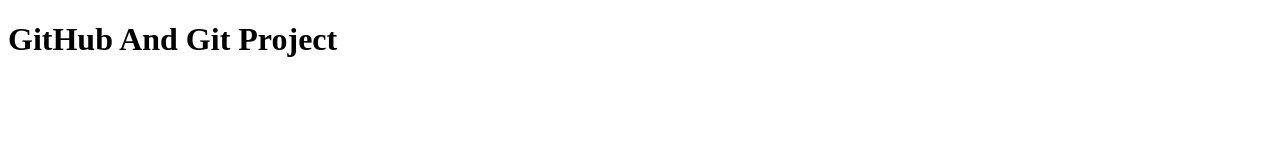
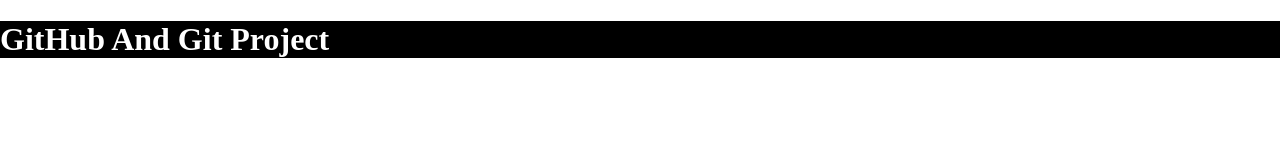
Before and after one commit to 7984686717/GitRepo, a plain HTML site: page index.html in a window 1280 px wide. Drawn offline with Linux system fonts and the light colour scheme.

Commit message:
add file

```diff
--- a/index.html
+++ b/index.html
@@ -4,6 +4,7 @@
     <meta charset="UTF-8">
     <meta name="viewport" content="width=device-width, initial-scale=1.0">
     <title>Document</title>
+    <link rel="stylesheet" href="style.css">
 </head>
 <body>
     <h1>GitHub And Git Project</h1>
--- /dev/null
+++ b/style.css
@@ -0,0 +1,9 @@
+body{
+    padding: 0;
+    margin: 0;
+    box-sizing: border-box;
+}
+h1{
+    background-color: black;
+    color: white;
+}
```
